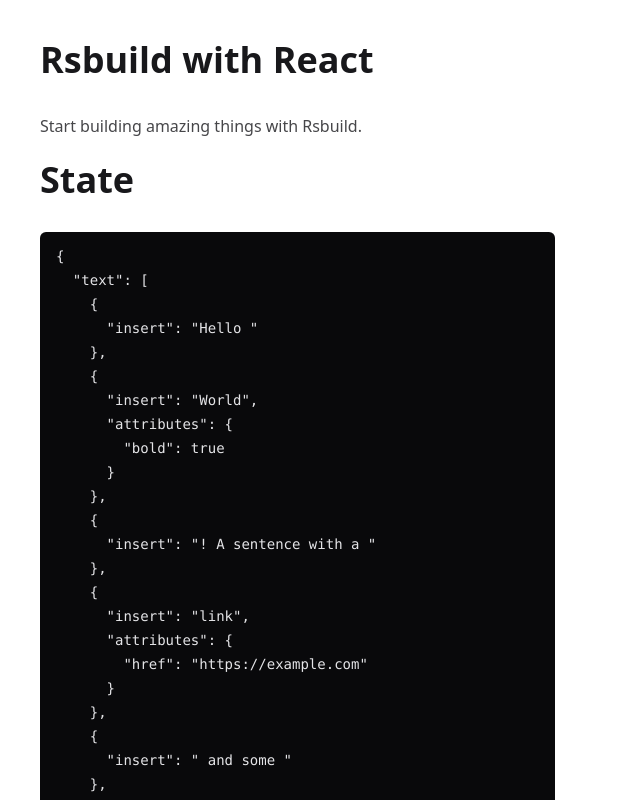
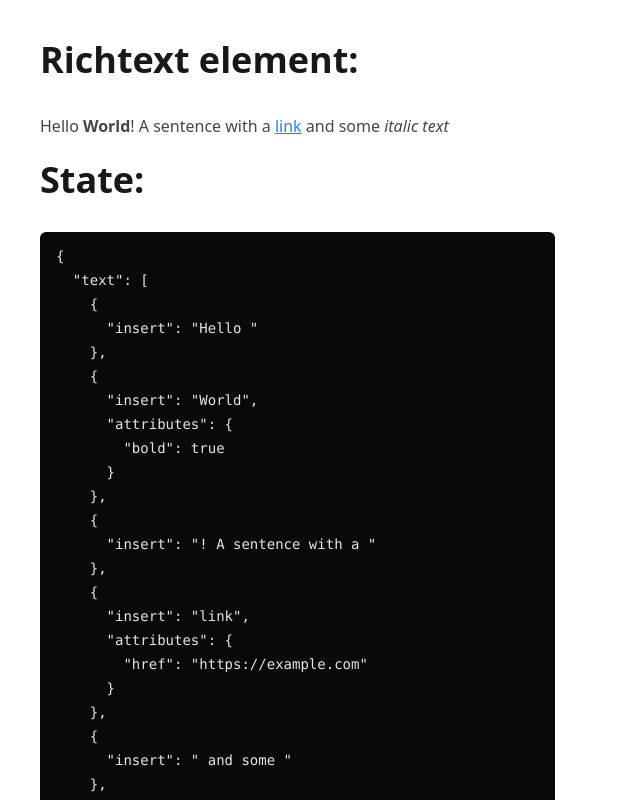
Before and after one commit to kulla/2025-07-18-simple-text-editing-with-yjs, a React app: page / in a window 1280 px wide. Shown: the top 800 px of the page, without its empty margins (0-640 px from the left). Built offline with nearby package versions, Linux system fonts and the light colour scheme; the HTML template or start-up script is replaced by a standard one.

Commit message:
feat: Render text element

```diff
--- a/src/App.tsx
+++ b/src/App.tsx
@@ -28,7 +28,7 @@
       }
     },
     () => {
-      const text = ytext.toDelta()
+      const text = ytext.toDelta() as RichText
       const state = { text }
 
       if (prevState.current !== null && R.equals(prevState.current, state)) {
@@ -42,12 +42,42 @@
 
   return (
     <main className="prose p-10">
-      <h1>Rsbuild with React</h1>
-      <p>Start building amazing things with Rsbuild.</p>
-      <h1>State</h1>
+      <h1>Richtext element:</h1>
+      <ContentEditable />
+      <h1>State:</h1>
       <pre>{JSON.stringify({ text }, undefined, 2)}</pre>
     </main>
   )
+
+  function ContentEditable() {
+    return (
+      <p>
+        <RichTextForEditMode />
+      </p>
+    )
+  }
+
+  function RichTextForEditMode() {
+    return (
+      <>
+        {text.map((insert, index) => (
+          // biome-ignore lint/suspicious/noArrayIndexKey: <explanation>
+          <span key={index} className={getClassNames(insert)}>
+            {insert.insert}
+          </span>
+        ))}
+      </>
+    )
+  }
+
+  function getClassNames(insert: Insert): string {
+    const classes = []
+    if (insert.attributes?.bold) classes.push('font-bold')
+    if (insert.attributes?.italic) classes.push('italic')
+    if (insert.attributes?.href) classes.push('text-blue-500 underline')
+
+    return classes.join(' ')
+  }
 }
 
 interface State {
@@ -57,7 +87,7 @@
 type RichText = Insert[]
 
 interface Insert {
-  text: string
+  insert: string
   attributes?: {
     bold?: boolean
     italic?: boolean
```
